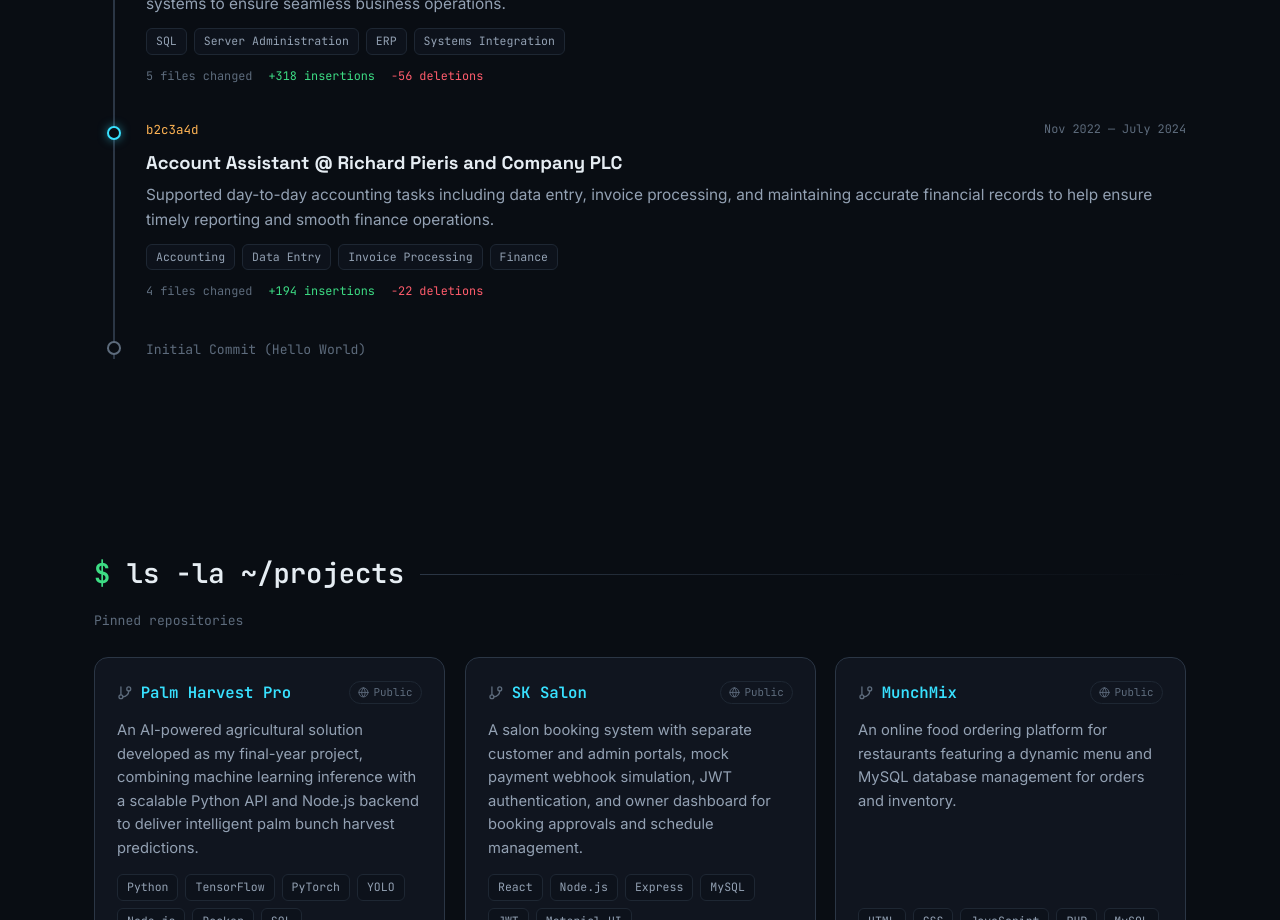
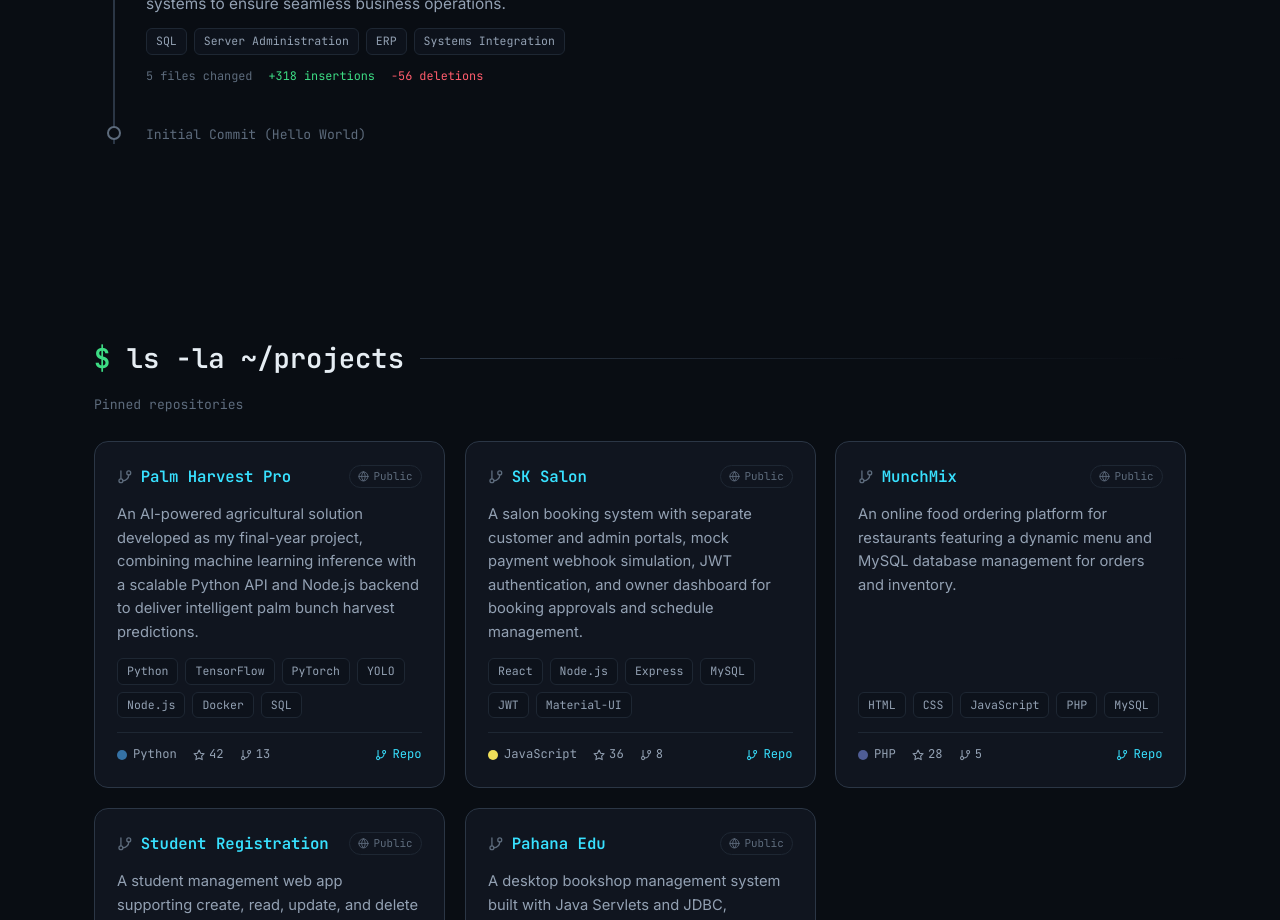
Before and after one commit to SandaruAbenayake/portfolio_SS, a React (Vite) app: page / in a window 1280 px wide. Shown: the part 2700-3620 px from the top of the page. Built offline with nearby package versions, Linux system fonts and the light colour scheme.

Commit message:
remove Exp

```diff
--- a/src/data/portfolio.js
+++ b/src/data/portfolio.js
@@ -96,19 +96,19 @@ export const experience = [
     deletions: 56,
     files: 5,
   },
-  {
-    hash: 'b2c3a4d',
-    head: false,
-    company: 'Richard Pieris and Company PLC',
-    period: 'Nov 2022 — July 2024',
-    title: 'Account Assistant @ Richard Pieris and Company PLC',
-    description:
-      'Supported day-to-day accounting tasks including data entry, invoice processing, and maintaining accurate financial records to help ensure timely reporting and smooth finance operations.',
-    stack: ['Accounting', 'Data Entry', 'Invoice Processing', 'Finance'],
-    insertions: 194,
-    deletions: 22,
-    files: 4,
-  },
+  // {
+  //   hash: 'b2c3a4d',
+  //   head: false,
+  //   company: 'Richard Pieris and Company PLC',
+  //   period: 'Nov 2022 — July 2024',
+  //   title: 'Account Assistant @ Richard Pieris and Company PLC',
+  //   description:
+  //     'Supported day-to-day accounting tasks including data entry, invoice processing, and maintaining accurate financial records to help ensure timely reporting and smooth finance operations.',
+  //   stack: ['Accounting', 'Data Entry', 'Invoice Processing', 'Finance'],
+  //   insertions: 194,
+  //   deletions: 22,
+  //   files: 4,
+  // },
 ];
 
 // --- Projects (GitHub-repo styled cards) ------------------------------------
```
